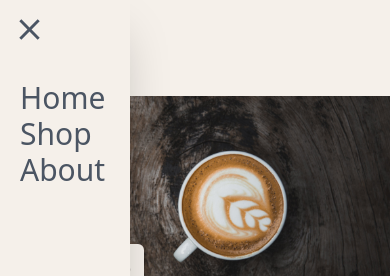
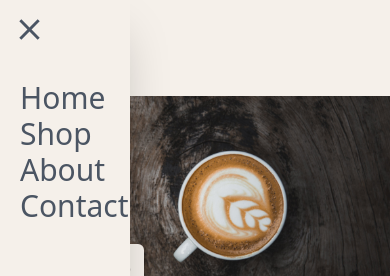
Before and after one commit to nickte4/coffee-shop, a React (Vite) app: page / in a window 390 px wide. Both pictures are taken after a click on the icon 67 px from the left and 48 px from the top of the page. Shown: the top 276 px of the page. Built offline with nearby package versions, Linux system fonts and the light colour scheme.

Commit message:
Add contact link in mobile navbar

```diff
--- a/src/components/NavbarMobile.jsx
+++ b/src/components/NavbarMobile.jsx
@@ -65,6 +65,9 @@ export default function NavbarMobile() {
             <li className="transition-all hover:scale-110 hover:translate-x-5 hover:text-black">
               <a href="/about">About</a>
             </li>
+            <li className="transition-all hover:scale-110 hover:translate-x-5 hover:text-black">
+              <a href="/contact">Contact</a>
+            </li>
           </ul>
         </div>
       )}
```
